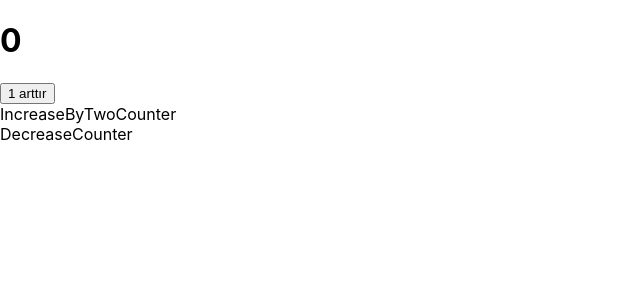
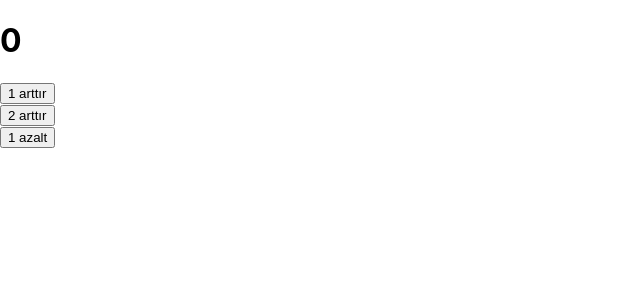
Before and after one commit to Atakan-Demir/ReactCourse, a React (Create React App) app in the folder redux-intro/: page / in a window 1280 px wide. Shown: the top 300 px of the page, without its empty margins (0-640 px from the left). Built offline with nearby package versions, Linux system fonts and the light colour scheme.

Commit message:
Atakan Demir

```diff
--- a/redux-intro/src/components/DecreaseCounter.js
+++ b/redux-intro/src/components/DecreaseCounter.js
@@ -1,11 +1,25 @@
 import React, { Component } from 'react'
+import { connect } from 'react-redux'
+import { bindActionCreators } from 'redux'
+import { decreaseCounter } from '../redux/actions/counterActions'
 
-export default class DecreaseCounter extends Component {
+class DecreaseCounter extends Component {
     render() {
         return (
             <div>
-                DecreaseCounter
+                <button onClick={e => {
+                    this.props.dispatch(decreaseCounter())
+                }
+                }>1 azalt</button>
             </div>
         )
     }
 }
+
+function mapDispatchToProps(dispatch) {
+    return {
+        actions: bindActionCreators(decreaseCounter, dispatch)
+    }
+}
+
+export default connect(mapDispatchToProps)(DecreaseCounter);
--- a/redux-intro/src/components/IncreaseByTwoCounter.js
+++ b/redux-intro/src/components/IncreaseByTwoCounter.js
@@ -1,11 +1,26 @@
 import React, { Component } from 'react'
+import { connect } from 'react-redux'
+import { bindActionCreators } from 'redux'
+import { increaseByTwoCounter } from '../redux/actions/counterActions'
 
-export default class IncreaseByTwoCounter extends Component {
+class IncreaseByTwoCounter extends Component {
     render() {
         return (
             <div>
-                IncreaseByTwoCounter
+                <button onClick={e => {
+                    this.props.dispatch(increaseByTwoCounter())
+                }
+                }>2 arttır</button>
             </div>
         )
     }
 }
+
+function mapDispatchToProps(dispatch) {
+    return {
+        actions: bindActionCreators(increaseByTwoCounter, dispatch)
+    }
+}
+
+
+export default connect(mapDispatchToProps)(IncreaseByTwoCounter);
```
